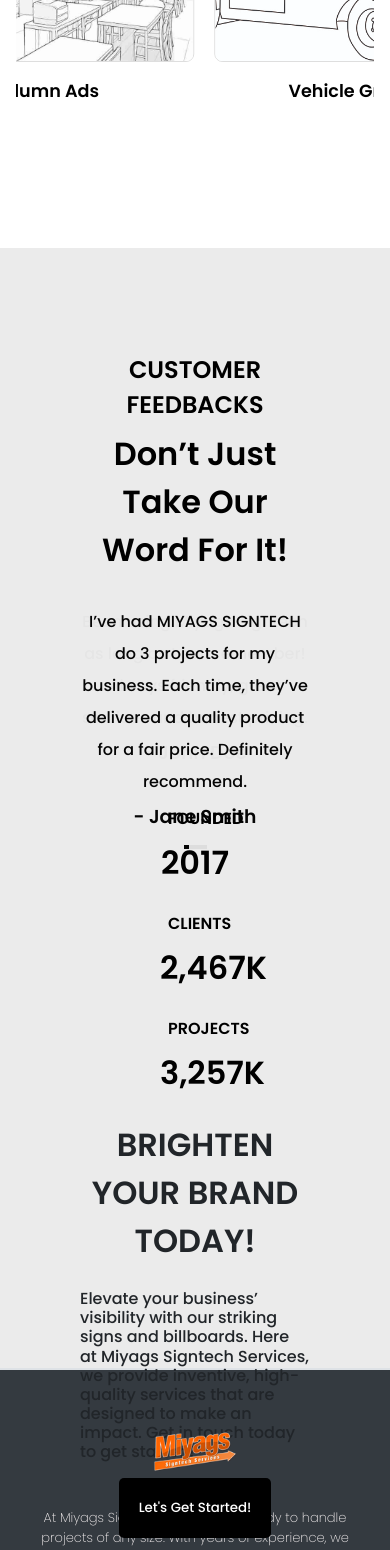
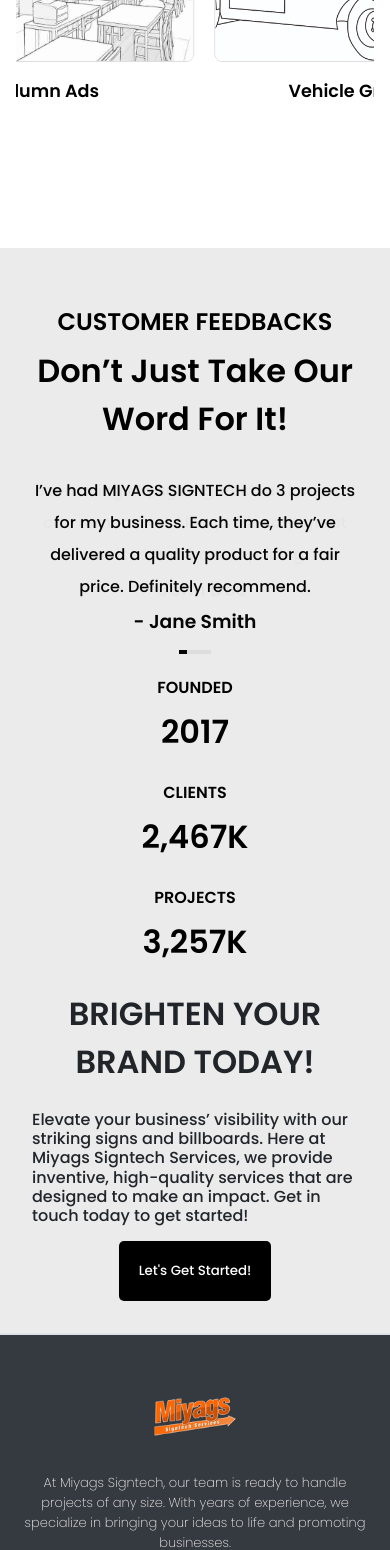
Before and after one commit to reyntors/Miyags-Signtech-Services-Website, a React (Create React App) app: page / in a window 390 px wide. Shown: the part 5450-7000 px from the top of the page. Built offline with nearby package versions, Linux system fonts and the light colour scheme.

Commit message:
responsive

```diff
--- a/src/components/Contact/contact.jsx
+++ b/src/components/Contact/contact.jsx
@@ -2,7 +2,7 @@
 import './contact.css';
 import { FaPhone, FaEnvelope, FaBuilding } from "react-icons/fa";
 import emailjs from 'emailjs-com';
-import { motion } from 'framer-motion';
+// import { motion } from 'framer-motion';
 
 const Contact = () => {
 
@@ -50,13 +50,7 @@
   };
 
   return (
-    <motion.section
 
-    initial={{ opacity: 0, x: -100 }}
-     whileInView={{ opacity: 1, x: 0 }}
-     viewport={{ once: true, amount: 0.5 }}
-     transition={{ duration: 0.5 }}
-  >
     <section id="contactus">
     <div className="contact-content">
         <h2 className="reachus">REACH US</h2>
@@ -162,7 +156,7 @@
         ></iframe>
     </div>
   </section>
-</motion.section>
+
   );
 };
 
--- a/src/components/Feedbacks/feedbacks.css
+++ b/src/components/Feedbacks/feedbacks.css
@@ -45,10 +45,20 @@
     opacity: 0;
   }
 
-@media (min-width: 1024px) {
+@media screen and (min-width: 1024px) {
 
 
-
+    #feedbacks{
+        justify-content: center;
+        align-items: center;
+        text-align: center;
+        width: 100%;
+        padding: 5rem;
+        height: 70rem;
+        background: #ebebeb;
+        color: black;
+        padding-bottom: 1rem;
+    }
 
 
 .project-container{
@@ -106,7 +116,18 @@
 
 }
 
-  @media (max-width: 768px) {
+  @media screen and (max-width: 768px) {
+    #feedbacks{
+        justify-content: center;
+        align-items: center;
+        text-align: center;
+        width: 100%;
+        padding: 5rem;
+        height: 70rem;
+        background: #ebebeb;
+        color: black;
+        padding-bottom: 1rem;
+    }
 
     .project-container{
         position: relative;
@@ -203,3 +224,224 @@
     background: #000000;
     transition: width 0.5s linear;
   }
+
+
+
+  @media screen and (max-width: 480px) {
+    #feedbacks{
+        justify-content: center;
+        align-items: center;
+        text-align: center;
+        width: 100%;
+        padding: 5rem;
+        height: 70rem;
+        background: #ebebeb;
+        color: black;
+        padding-bottom: 1rem;
+    }
+
+    .project-container{
+        position: relative;
+        top: 8rem;
+        display: block;
+        justify-content: center;
+        padding: 5rem;
+        gap: 10rem;
+    }
+
+    .founded h1 , .clients h1, .projects h1{
+        font-weight: 600;
+        font-size: 1rem;
+    }
+
+    .founded p , .clients p, .projects p{
+        font-weight: 600;
+        font-size: 2rem;
+    }
+
+    .light-up{
+
+        color: #212529;
+        width: 100%;
+        border-radius: 10px;
+        margin-top: 4rem;
+    }
+
+    .light-up h1{
+        font-size: 2rem;
+        width: 100%;
+    }
+
+    .light-up p{
+
+        margin-top: 1rem;
+        line-height: 1.2;
+        font-size: 1rem;
+        text-align: left;
+    }
+
+    .light-up button{
+        margin-top: 1rem;
+        background: #000000;
+        border: none;
+        padding: 20px;
+        border-radius: 5px;
+        color: white;
+        font-weight: 400;
+        transform: scale(1);
+        transition: transform 0.3s ease;
+    }
+
+    .light-up button:hover{
+        transform: scale(1.2);
+        background: #4a4a4b;
+    }
+
+    .loading-bar-container {
+        width: 10%;
+        height: 4px;
+        background: #ddd;
+        position: relative;
+        overflow: hidden;
+        margin: 10px auto;
+
+        justify-content: center;
+        align-items: center;
+    }
+
+    .loading-bar {
+        height: 100%;
+        width: 0%;
+        background: #000000;
+        transition: width 0.5s linear;
+    }
+  }
+
+  .loading-bar-container {
+    width: 10%;
+    height: 4px;
+    background: #ddd;
+    position: relative;
+    overflow: hidden;
+    margin: 10px auto;
+
+    justify-content: center;
+    align-items: center;
+  }
+
+  .loading-bar {
+    height: 100%;
+    width: 0%;
+    background: #000000;
+    transition: width 0.5s linear;
+  }
+
+
+
+  @media screen and (min-width: 360px) {
+    #feedbacks{
+        justify-content: center;
+        align-items: center;
+        text-align: center;
+        width: 100%;
+        padding: 2rem;
+        height: 100%;
+        background: #ebebeb;
+        color: black;
+
+    }
+    .project-container{
+        position: relative;
+        top: 8rem;
+        display: block;
+        justify-content: center;
+        padding: 5rem;
+        gap: 10rem;
+    }
+
+    .founded h1 , .clients h1, .projects h1{
+        font-weight: 600;
+        font-size: 1rem;
+    }
+
+    .founded p , .clients p, .projects p{
+        font-weight: 600;
+        font-size: 2rem;
+    }
+
+    .light-up{
+
+        color: #212529;
+        width: 100%;
+        border-radius: 10px;
+        margin-top: 4rem;
+    }
+
+    .light-up h1{
+        font-size: 2rem;
+        width: 100%;
+    }
+
+    .light-up p{
+
+        margin-top: 1rem;
+        line-height: 1.2;
+        font-size: 1rem;
+        text-align: left;
+    }
+
+    .light-up button{
+        margin-top: 1rem;
+        background: #000000;
+        border: none;
+        padding: 20px;
+        border-radius: 5px;
+        color: white;
+        font-weight: 400;
+        transform: scale(1);
+        transition: transform 0.3s ease;
+    }
+
+    .light-up button:hover{
+        transform: scale(1.2);
+        background: #4a4a4b;
+    }
+
+    .loading-bar-container {
+        width: 10%;
+        height: 4px;
+        background: #ddd;
+        position: relative;
+        overflow: hidden;
+        margin: 10px auto;
+
+        justify-content: center;
+        align-items: center;
+    }
+
+    .loading-bar {
+        height: 100%;
+        width: 0%;
+        background: #000000;
+        transition: width 0.5s linear;
+    }
+  }
+
+  .loading-bar-container {
+    width: 10%;
+    height: 4px;
+    background: #ddd;
+    position: relative;
+    overflow: hidden;
+    margin: 10px auto;
+
+    justify-content: center;
+    align-items: center;
+  }
+
+  .loading-bar {
+    height: 100%;
+    width: 0%;
+    background: #000000;
+    transition: width 0.5s linear;
+  }
--- a/src/components/WeBuild/services.jsx
+++ b/src/components/WeBuild/services.jsx
@@ -416,12 +416,7 @@
 
               </div>
               </motion.div>
-              <motion.div
-                        initial={{ opacity: 0, x: -100 }}
-                        whileInView={{ opacity: 1, x: 0 }}
-                        viewport={{ once: true, amount: 0.5 }}
-                        transition={{ duration: 1 }}
-                        >
+
                 <div className="advertising">
 
                       <div className="sign-fabrication">
@@ -455,7 +450,7 @@
 
 
                 </div>
-                </motion.div>
+
                 <h1>Explore Our Services</h1>
                 <div className="services-marquee">
 
```
